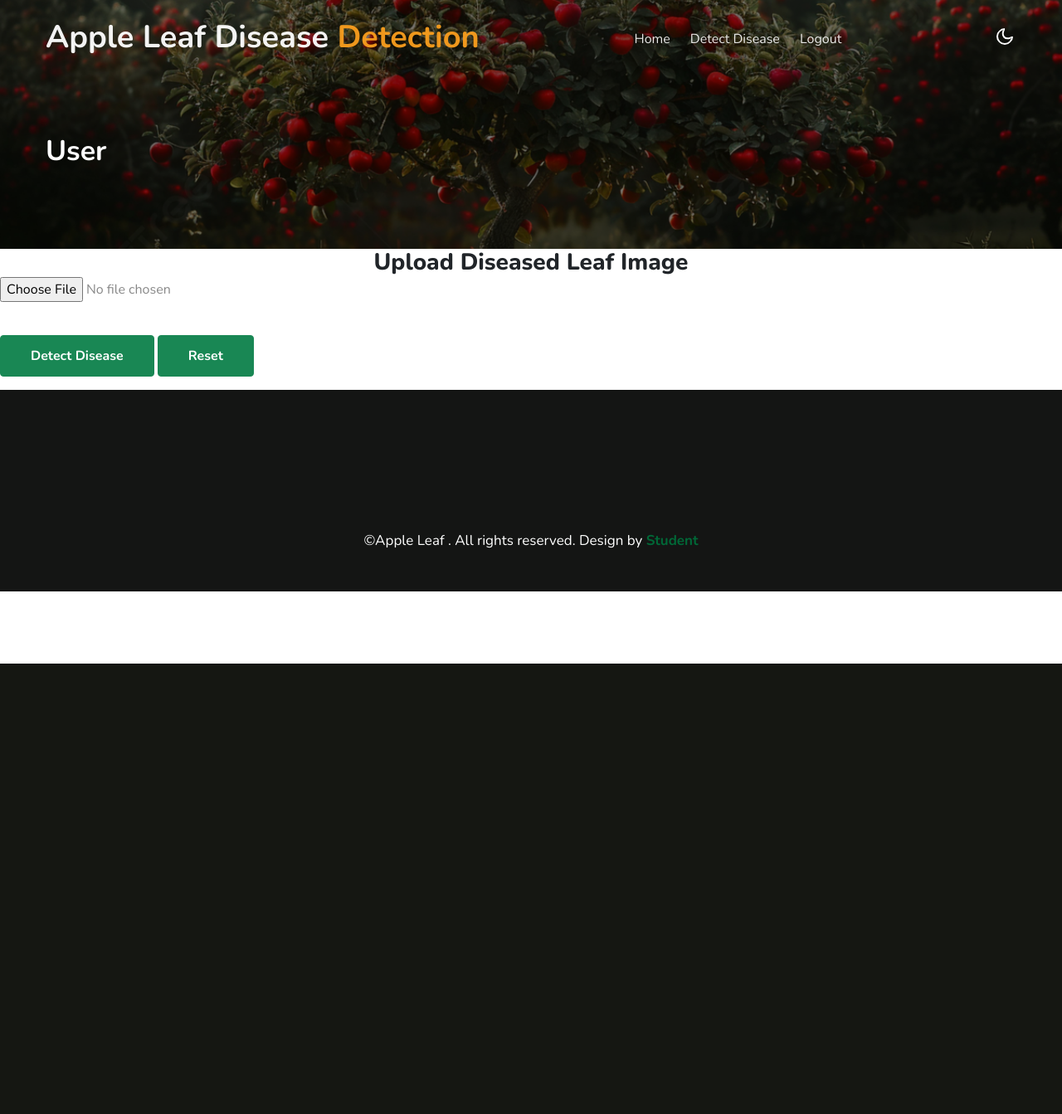
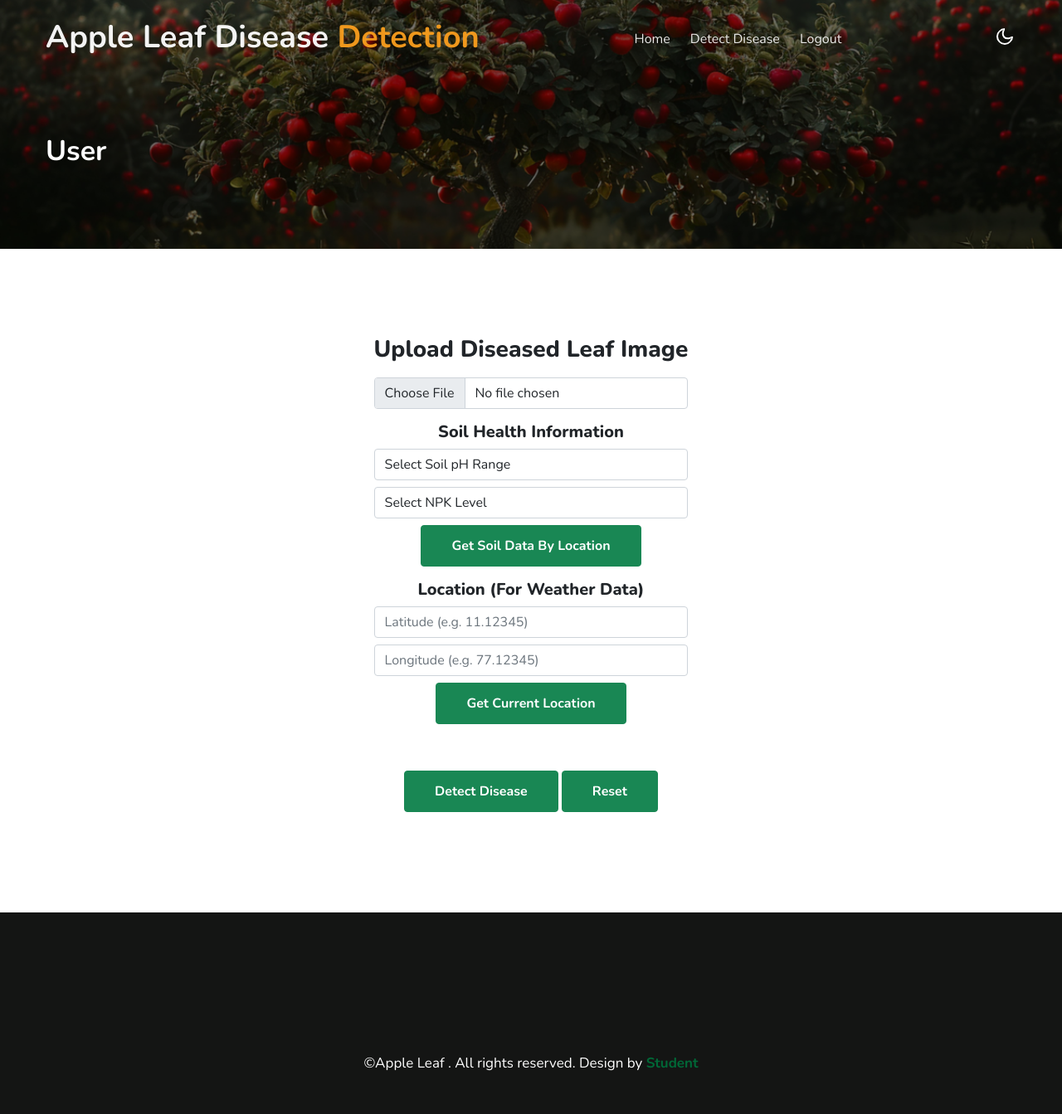
Before and after one commit to devlogeshwaran/Apple_leaf_disease, a Flask app: page /Predict in a window 1280 px wide. Shown: the whole page at 83% size. Before the commit the page ends 800 px from the top, so only its background shows below. Run offline with Flask 3, Linux system fonts and the light colour scheme; some libraries are stand-ins or nearby versions.

Commit message:
FEAT UPDATE: Fertilizer recommend

```diff
--- a/App.py
+++ b/App.py
@@ -276,6 +276,8 @@ def pred():
 @app.route("/pred1", methods=['GET', 'POST'])
 def pred1():
     if request.method == 'POST':
+        input = request.body
+
         return render_template('Predict.html')
 
 
--- a/templates/Predict.html
+++ b/templates/Predict.html
@@ -151,21 +151,113 @@
 
 
 
-                    <form action="/pred" enctype="multipart/form-data" method="post" class="text-right">
-    <div class="form-style-w3ls">
-        <h3 class="title-big" align="center"><strong>Upload Diseased Leaf Image</strong></h3>
-        <input type="file" name="file" id="w3lName2" required>
+                    <!-- Center content vertically and horizontally -->
+<!-- Center content vertically and horizontally -->
+<!-- Center content vertically and horizontally -->
+<!-- Center content vertically and horizontally -->
+<!-- Center content vertically and horizontally -->
+<div style="display: flex; justify-content: center; align-items: center; min-height: 100vh;">
+    <form action="/pred" enctype="multipart/form-data" method="post">
+        <div style="text-align: center; max-width: 400px; width: 100%;">
+            <h3><strong>Upload Diseased Leaf Image</strong></h3>
+            <input type="file" name="file" required class="form-control my-3">
 
-        <!-- Location Selector -->
+            <!-- Soil Health Card Inputs -->
+            <h5><strong>Soil Health Information</strong></h5>
 
-        <!-- Buttons -->
-        <div class="mt-4">
+            <!-- pH Range -->
+            <select name="soil_ph" id="soil_ph" class="form-control my-2" required>
+                <option value="">Select Soil pH Range</option>
+                <option value="Below 5.5 (Strongly Acidic)">Below 5.5 (Strongly Acidic)</option>
+                <option value="5.5 - 6.5 (Moderately Acidic)">5.5 - 6.5 (Moderately Acidic)</option>
+                <option value="6.5 - 7.5 (Neutral)">6.5 - 7.5 (Neutral)</option>
+                <option value="7.5 - 8.5 (Slightly Alkaline)">7.5 - 8.5 (Slightly Alkaline)</option>
+                <option value="Above 8.5 (Strongly Alkaline)">Above 8.5 (Strongly Alkaline)</option>
+            </select>
 
-            <button type="submit" class="btn btn-success btn-style mt-3">Detect Disease</button>
-            <button type="reset" class="btn btn-success btn-style mt-3">Reset</button>
+            <!-- NPK Levels -->
+            <select name="soil_npk" id="soil_npk" class="form-control my-2" required>
+                <option value="">Select NPK Level</option>
+                <option value="Low N (0-280), P (0-10), K (0-110)">Low: N (0–280), P (0–10), K (0–110)</option>
+                <option value="Medium N (281-560), P (11-25), K (111-280)">Medium: N (281–560), P (11–25), K (111–280)</option>
+                <option value="High N (561+), P (26+), K (281+)">High: N (561+), P (26+), K (281+)</option>
+            </select>
+
+            <!-- Auto Soil Data Button -->
+            <button type="button" onclick="getSoilData()" class="btn btn-success btn-style mb-3">Get Soil Data by Location</button>
+
+            <!-- Location Inputs (Manual or Auto) -->
+            <h5><strong>Location (For Weather Data)</strong></h5>
+            <input type="text" name="latitude" id="latitude" class="form-control my-2" placeholder="Latitude (e.g. 11.12345)" required>
+            <input type="text" name="longitude" id="longitude" class="form-control my-2" placeholder="Longitude (e.g. 77.12345)" required>
+
+            <button type="button" onclick="getLocation()" class="btn btn-success btn-style mb-3">Get Current Location</button>
+
+            <!-- Action Buttons -->
+            <div class="mt-4">
+                <button type="submit" class="btn btn-success btn-style mt-3">Detect Disease</button>
+                <button type="reset" class="btn btn-success btn-style mt-3">Reset</button>
+            </div>
         </div>
-    </div>
-</form>
+    </form>
+</div>
+
+<!-- JavaScript to get current location -->
+<script>
+    function getLocation() {
+        if (navigator.geolocation) {
+            navigator.geolocation.getCurrentPosition(function(position) {
+                document.getElementById('latitude').value = position.coords.latitude.toFixed(5);
+                document.getElementById('longitude').value = position.coords.longitude.toFixed(5);
+            }, function(error) {
+                alert("Unable to access location. Please enter manually.");
+            });
+        } else {
+            alert("Geolocation not supported by your browser.");
+        }
+    }
+
+    function getSoilData() {
+        if (navigator.geolocation) {
+            navigator.geolocation.getCurrentPosition(function(position) {
+                const lat = position.coords.latitude;
+                const lon = position.coords.longitude;
+
+                // Fill lat/lon inputs for consistency
+                document.getElementById('latitude').value = lat.toFixed(5);
+                document.getElementById('longitude').value = lon.toFixed(5);
+
+                fetch('/get_soil_data', {
+                    method: 'POST',
+                    headers: { 'Content-Type': 'application/json' },
+                    body: JSON.stringify({ latitude: lat, longitude: lon })
+                })
+                .then(response => response.json())
+                .then(data => {
+                    if (data.soil_ph && data.soil_npk) {
+                        document.getElementById('soil_ph').value = data.soil_ph;
+                        document.getElementById('soil_npk').value = data.soil_npk;
+                    } else {
+                        alert("Soil data not available for this location.");
+                    }
+                })
+                .catch(err => {
+                    console.error(err);
+                    alert("Failed to fetch soil data.");
+                });
+            }, function(error) {
+                alert("Unable to access location. Please enter manually.");
+            });
+        } else {
+            alert("Geolocation not supported by your browser.");
+        }
+    }
+</script>
+
+
+
+
+
 
 
 
```
